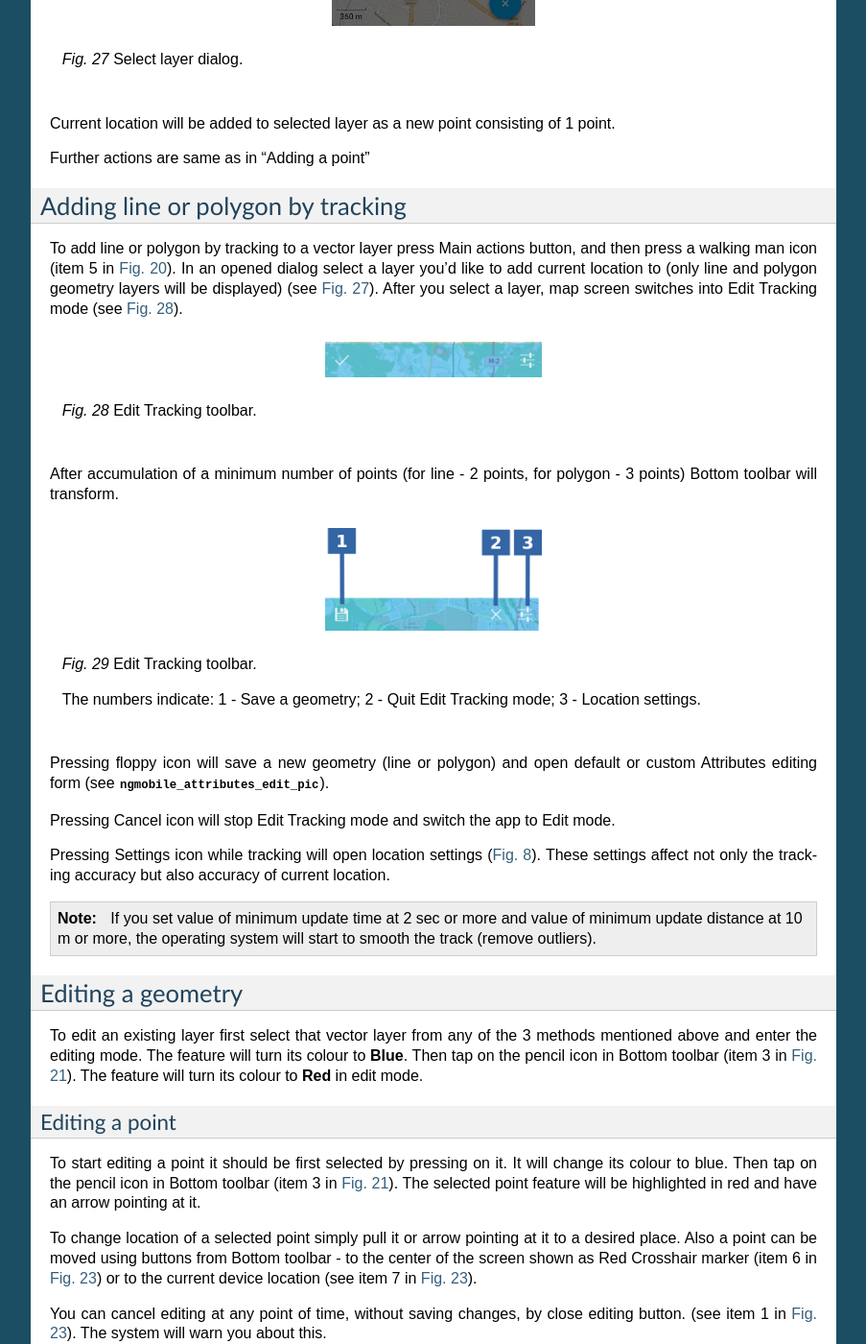
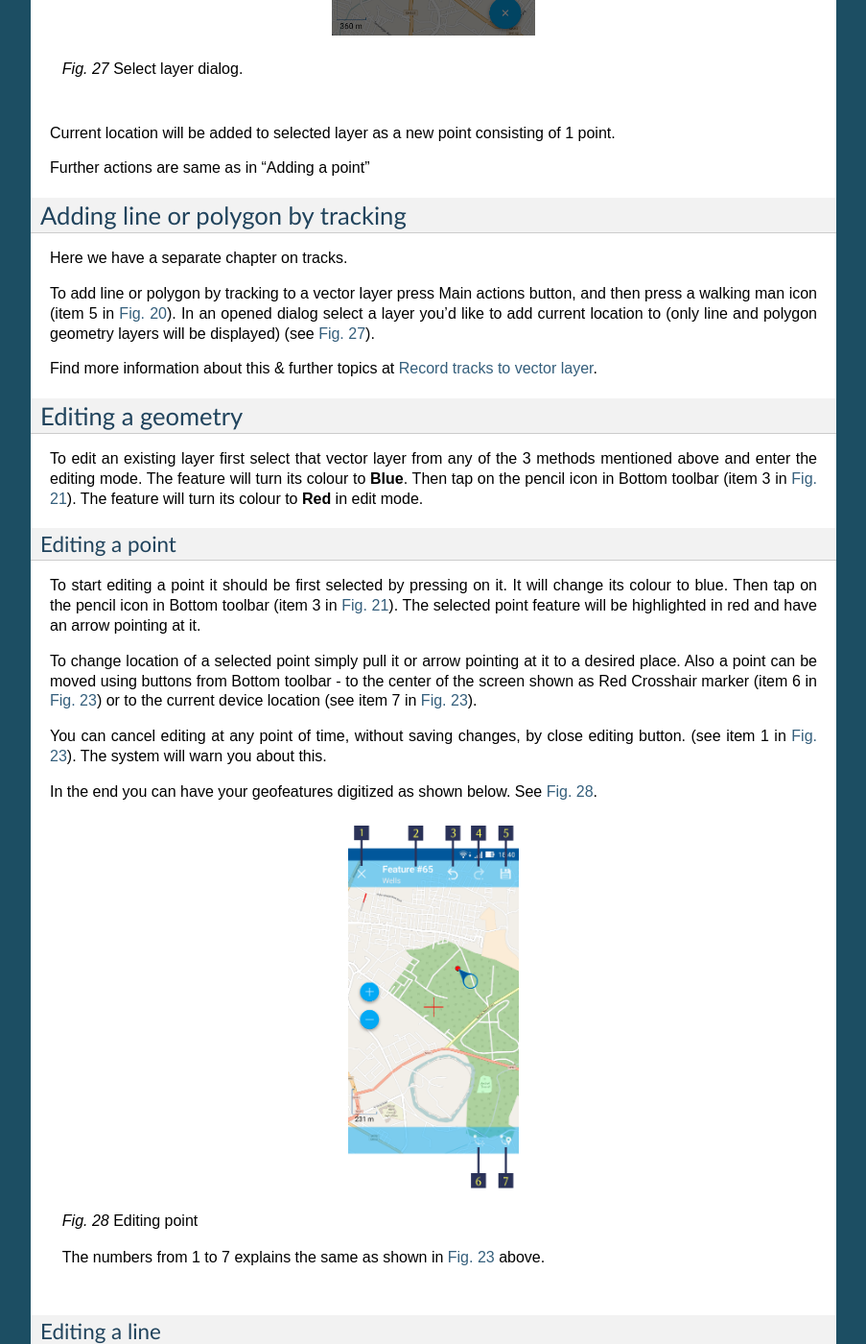
Before and after one commit to nextgis/docs_ngmobile, a Sphinx documentation site: the page built from source/editing.rst, in a window 1280 px wide and 1400 px high, scrolled down 5958 px. Shown: the whole window at 96% size, without its empty margins (198-1101 px from the left). Built offline with Sphinx 7.4.7, drawn with Linux system fonts in a browser that asks for light colours; formulas are drawn with MathJax 3; some of the changed text lies outside the part shown.

Commit message:
Update editing.rst

```diff
--- a/source/editing.rst
+++ b/source/editing.rst
@@ -3,7 +3,7 @@
 .. _ngmobile_editing:
 
 Editing layers
-=================
+==============
 
 NextGIS Mobile allows you to edit vector layers added to the map. While editing, you can:
 
@@ -153,42 +164,25 @@
 
 Further actions are same as in "Adding a point"
 
+.. _ngmobile_add_track:
+
 Adding line or polygon by tracking
--------------------------------------
+----------------------------------
 
-To add line or polygon by tracking to a vector layer press Main actions button, and then press a walking man icon (item 5 in  :numref:`ngmobile_common_action_menu_pic`). In an opened dialog select a layer you'd like to add current location to (only line and polygon geometry layers will be displayed) (see :numref:`ngmobile_select_layer_dialog_pic`). After you select a layer, map screen switches into Edit Tracking mode (see :numref:`ngmobile_edit_walk_pic1`).
+Here we have a separate chapter on :ref:`tracks`.
 
-.. figure:: _static/edit_panel_circumvention_tools.png
-   :name: ngmobile_edit_walk_pic1
-   :align: center
-   :width: 6cm
+To add line or polygon by tracking to a vector layer press Main actions button, and then press a walking man icon (item 5 in  :numref:`ngmobile_common_action_menu_pic`). In an opened dialog select a layer you'd like to add current location to (only line and polygon geometry layers will be displayed) (see :numref:`ngmobile_select_layer_dialog_pic`).
 
-   Edit Tracking toolbar.
+Find more information about this & further topics at :ref:`ngmobile_editing_vector_tracks`.
 
-After accumulation of a minimum number of points (for line - 2 points, for polygon - 3 points) Bottom toolbar will transform.
-
-.. figure:: _static/ngmobile_edit_walk.png
-   :name: ngmobile_edit_walk_pic
-   :align: center
-   :width: 6cm
-
-   Edit Tracking toolbar.
-
-   The numbers indicate:  1 - Save a geometry; 2 - Quit Edit Tracking mode; 3 - Location settings.
-
-Pressing floppy icon will save a new geometry (line or polygon) and open default or custom Attributes editing form (see :numref:`ngmobile_attributes_edit_pic`).
-
-Pressing Cancel icon will stop Edit Tracking mode and switch the app to Edit mode.
-
-Pressing Settings icon while tracking will open location settings (:numref:`ngmobile_settings_place_pic`). These settings affect not only the tracking accuracy but also accuracy of current location.
-
-.. note::
-   If you set value of minimum update time at 2 sec or more and value of minimum update distance at 10 m or more, the operating system will start to smooth the track (remove outliers).
+.. _ngmobile_edit_geometry:
 
 Editing a geometry
 -------------------
 
 To edit an existing layer first select that vector layer from any of the 3 methods mentioned above and enter the editing mode. The feature will turn its colour to **Blue**. Then tap on the pencil icon in Bottom toolbar (item 3 in :numref:`ngmobile_editing_toolbar_pic`). The feature will turn its colour to **Red** in edit mode.
+
+.. _ngmobile_edit_point:
 
 Editing a point
 ^^^^^^^^^^^^^^^^
```
Also changed, not shown: other parts of source/editing.rst (+32 -11 lines).
